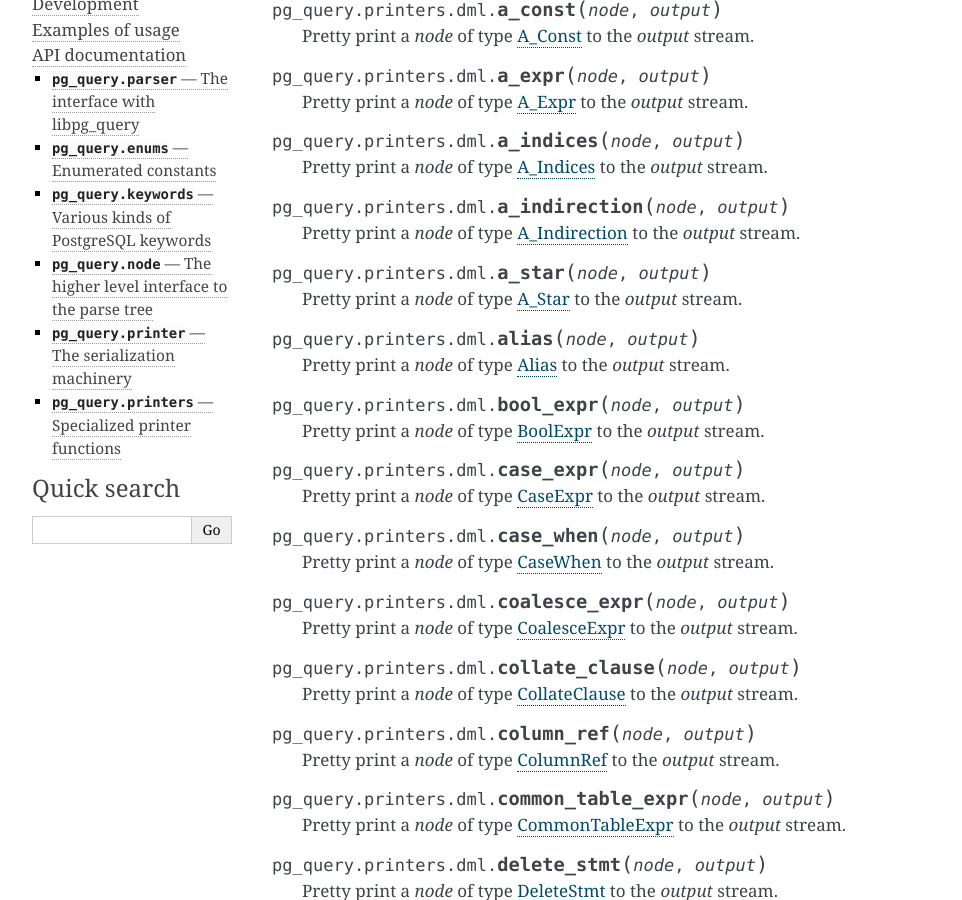
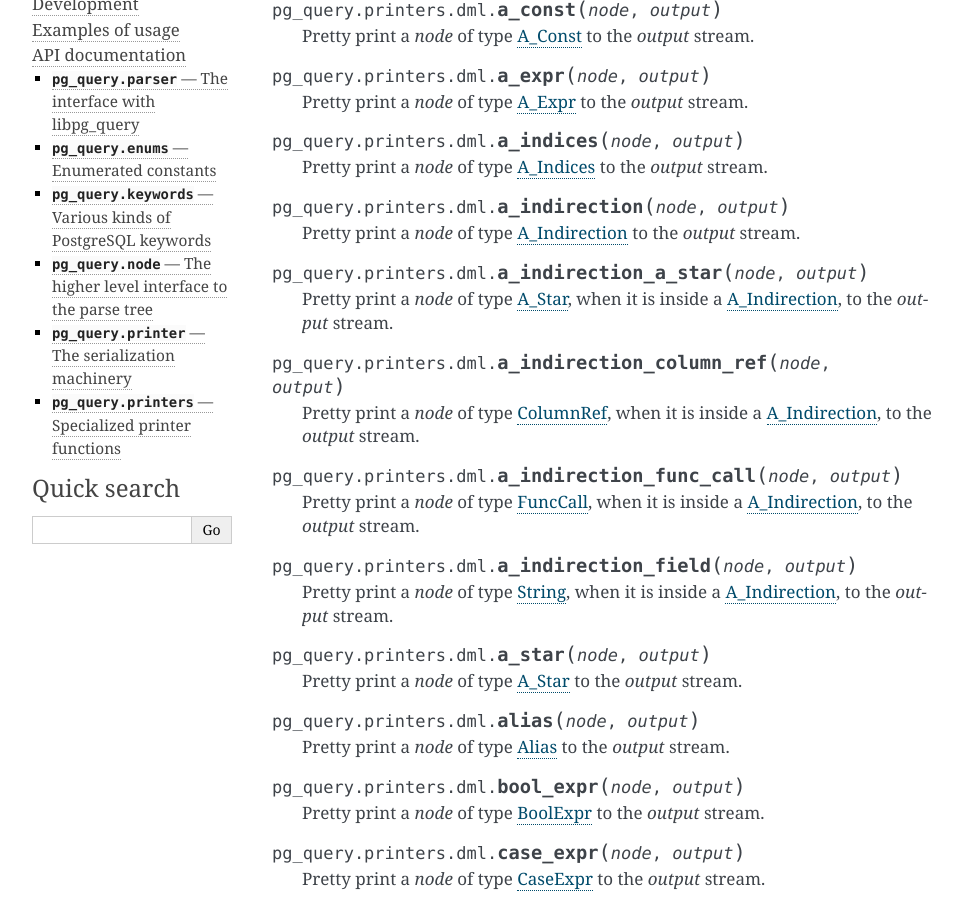
Before and after one commit to lelit/pglast, a Sphinx documentation site: the page built from docs/dml.rst, in a window 1280 px wide and 900 px high, scrolled down 221 px. Shown: the whole window, without its empty margins (148-1110 px from the left). Built offline with Sphinx 7.4.7, drawn with Linux system fonts in a browser that asks for light colours.

Commit message:
Update printers doc

```diff
--- a/docs/ddl.rst
+++ b/docs/ddl.rst
@@ -47,7 +47,8 @@
 
    Pretty print a `node` of type `CreateSeqStmt <https://github.com/lfittl/libpg_query/blob/43ce2e8/src/postgres/include/nodes/parsenodes.h#L2464>`__ to the `output` stream.
 
-.. index:: DefElem
+.. index::
+   pair: CreateSeqStmt;DefElem
 
 .. function:: create_seq_stmt_def_elem(node, output)
 
--- a/docs/dml.rst
+++ b/docs/dml.rst
@@ -40,6 +40,34 @@
 .. function:: a_indirection(node, output)
 
    Pretty print a `node` of type `A_Indirection <https://github.com/lfittl/libpg_query/blob/43ce2e8/src/postgres/include/nodes/parsenodes.h#L401>`__ to the `output` stream.
+
+.. index::
+   pair: A_Indirection;A_Star
+
+.. function:: a_indirection_a_star(node, output)
+
+   Pretty print a `node` of type `A_Star <https://github.com/lfittl/libpg_query/blob/43ce2e8/src/postgres/include/nodes/parsenodes.h#L367>`__, when it is inside a `A_Indirection <https://github.com/lfittl/libpg_query/blob/43ce2e8/src/postgres/include/nodes/parsenodes.h#L401>`__, to the `output` stream.
+
+.. index::
+   pair: A_Indirection;ColumnRef
+
+.. function:: a_indirection_column_ref(node, output)
+
+   Pretty print a `node` of type `ColumnRef <https://github.com/lfittl/libpg_query/blob/43ce2e8/src/postgres/include/nodes/parsenodes.h#L231>`__, when it is inside a `A_Indirection <https://github.com/lfittl/libpg_query/blob/43ce2e8/src/postgres/include/nodes/parsenodes.h#L401>`__, to the `output` stream.
+
+.. index::
+   pair: A_Indirection;FuncCall
+
+.. function:: a_indirection_func_call(node, output)
+
+   Pretty print a `node` of type `FuncCall <https://github.com/lfittl/libpg_query/blob/43ce2e8/src/postgres/include/nodes/parsenodes.h#L346>`__, when it is inside a `A_Indirection <https://github.com/lfittl/libpg_query/blob/43ce2e8/src/postgres/include/nodes/parsenodes.h#L401>`__, to the `output` stream.
+
+.. index::
+   pair: A_Indirection;String
+
+.. function:: a_indirection_field(node, output)
+
+   Pretty print a `node` of type `String <https://github.com/lfittl/libpg_query/blob/43ce2e8/src/postgres/include/nodes/value.h#L42>`__, when it is inside a `A_Indirection <https://github.com/lfittl/libpg_query/blob/43ce2e8/src/postgres/include/nodes/parsenodes.h#L401>`__, to the `output` stream.
 
 .. index:: A_Star
 
```
Also changed, not shown: other parts of docs/dml.rst (+5 -1 lines).
